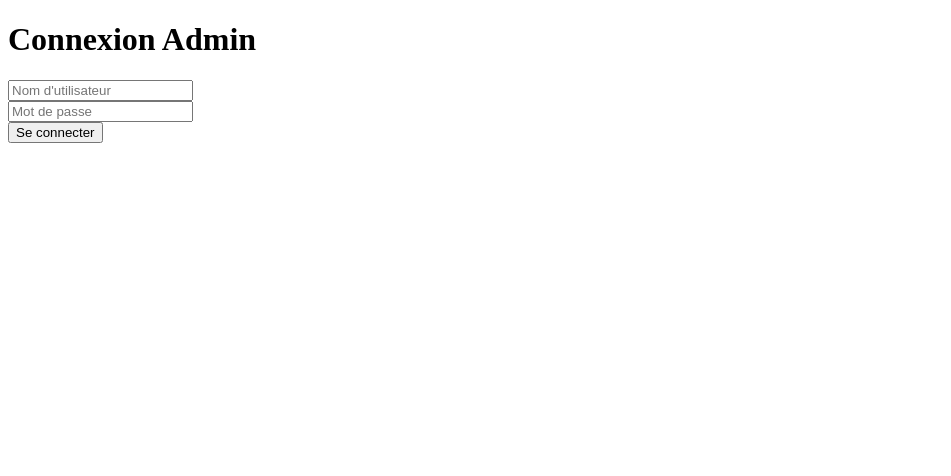
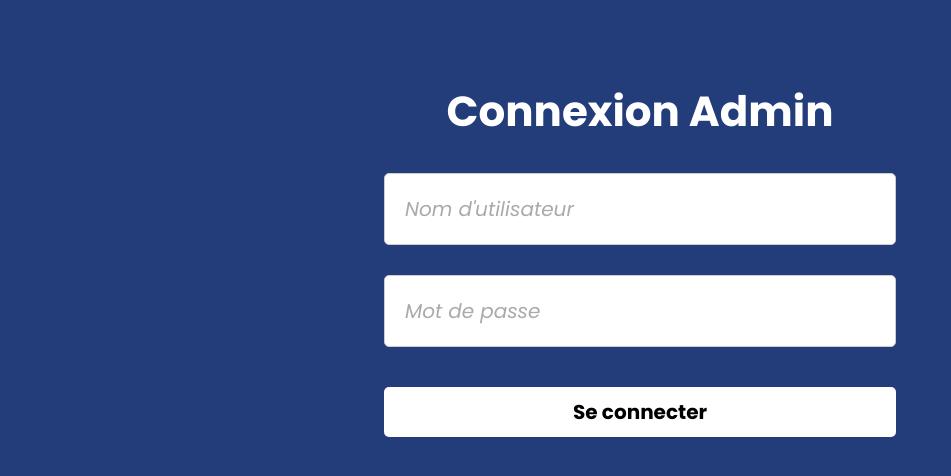
Before and after one commit to R3tr0TV69/sae301, a PHP site: page /login.php in a window 1280 px wide. Shown: the top 476 px of the page, without its empty margins (0-951 px from the left). Run offline with PHP 8.4, Linux system fonts and the light colour scheme; tables that the repository leaves empty or names only in its code hold one stand-in row (values such as "Sample post"); some web fonts are replaced.

Commit message:
page login en css

```diff
--- a/admin_adherent.php
+++ b/admin_adherent.php
@@ -23,6 +23,7 @@ $members = $pdo->query("SELECT * FROM adherents")->fetchAll(PDO::FETCH_ASSOC);
             <?php if (empty($requests)): ?>
                 <p>Aucune nouvelle requête d'adhésion pour le moment.</p>
             <?php else: ?>
+                <div class="table-responsive">
                     <table>
                         <thead>
                             <tr>
@@ -51,10 +52,12 @@ $members = $pdo->query("SELECT * FROM adherents")->fetchAll(PDO::FETCH_ASSOC);
                         </tbody>
                     </table>
             <?php endif; ?>
+                </div>
         </section>
 
         <section>
             <h2>Liste des adhérents</h2>
+            <div class="table-responsive">
                 <table>
                     <thead>
                         <tr>
@@ -81,6 +84,7 @@ $members = $pdo->query("SELECT * FROM adherents")->fetchAll(PDO::FETCH_ASSOC);
                         <?php endforeach; ?>
                     </tbody>
                 </table>
+            </div>
         </section>
     </main>
     <script src="js/scripts.js"></script>
--- a/login.php
+++ b/login.php
@@ -30,8 +30,9 @@ if ($_SERVER['REQUEST_METHOD'] === 'POST') {
     <meta charset="UTF-8">
     <meta name="viewport" content="width=device-width, initial-scale=1.0">
     <title>Connexion Admin</title>
+    <link rel="stylesheet" href="styles/styles-admin.css">
 </head>
-<body>
+<body class="login">
     <h1>Connexion Admin</h1>
     <form action="" method="POST">
         <input type="text" name="username" placeholder="Nom d'utilisateur" required><br>
--- a/styles/styles-admin.css
+++ b/styles/styles-admin.css
@@ -171,6 +171,47 @@ h2 {
 }
 
 /* Tableaux */
+/* table {
+    width: 100%;
+    border-collapse: collapse;
+    margin: 20px 0;
+    font-size: 1em;
+    text-align: left;
+    background-color: #f9f9f9;
+}
+
+th, td {
+    padding: 12px 15px;
+    border: 1px solid #ddd;
+}
+
+th {
+    background-color: #233d7a;
+    color: #f9f0d4;
+    font-weight: bold;
+}
+
+tr:nth-child(even) {
+    background-color: #f2f2f2;
+}
+
+tr:hover {
+    background-color: #e1e8f0;
+}
+
+caption {
+    margin-bottom: 10px;
+    font-weight: bold;
+    font-size: 1.2em;
+    color: #233d7a;
+} */
+ /* Table responsive */
+.table-responsive {
+    overflow-x: auto;
+    -webkit-overflow-scrolling: touch;
+}
+
+/* Tableau */
 table {
     width: 100%;
     border-collapse: collapse;
@@ -205,6 +246,14 @@ caption {
     font-size: 1.2em;
     color: #233d7a;
 }
+
+/* Adaptation pour les petits écrans */
+@media (max-width: 768px) {
+    th, td {
+        white-space: nowrap; /* Empêche les retours à la ligne */
+    }
+}
+
 
 /* Formulaires */
 
@@ -276,8 +325,33 @@ form button:hover {
     background-color: #a1201c;
 }
 
+/* Page login */
+
+body.login {
+    background-color: #233d7a;
+    color: white;
+    padding-top: 5em;
+}
+
+.login form {
+    margin: 30px auto;
+    width: 40%;
+}
+
+.login button {
+    background-color: white;
+    color: black;
+}
+
+.login button:hover {
+    background-color: rgb(209, 209, 209);
+}
+
+/* Responsive */
+
 @media (max-width: 768px) {
     form {
         width: 100%;
     }
+
 }
```
Lines whose indentation alone changed are shown as unchanged.
